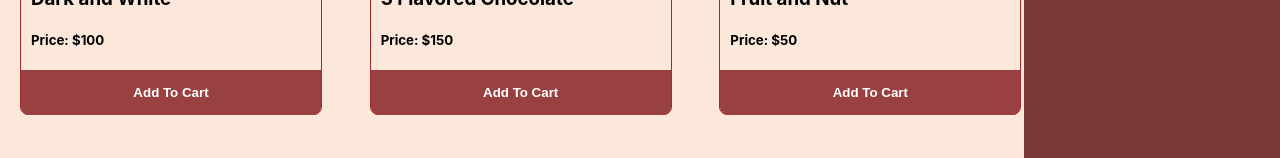
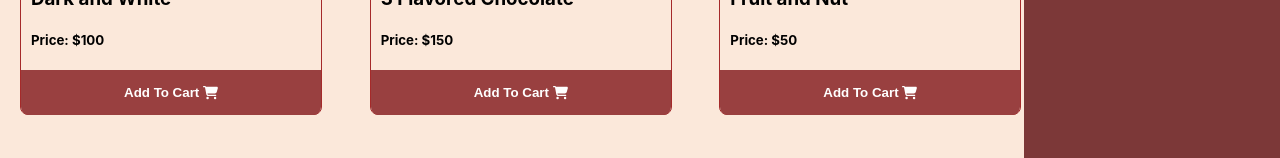
Before and after one commit to pushpitanandy/lucky-one-selector, a React (Create React App) app: page / in a window 1280 px wide. Shown: the part 596-754 px from the top of the page. Built offline with nearby package versions, Linux system fonts and the light colour scheme.

Commit message:
icon on button added

```diff
--- a/src/components/Product/Product.js
+++ b/src/components/Product/Product.js
@@ -1,3 +1,5 @@
+import { faShoppingCart } from '@fortawesome/free-solid-svg-icons';
+import { FontAwesomeIcon } from '@fortawesome/react-fontawesome';
 import React from 'react';
 import './Product.css';
 
@@ -10,7 +12,8 @@
                 <h3>{name}</h3>
                 <h5>Price: ${price}</h5>
             </div>
-            <button onClick={() => handleAddToCart(product)} className='btn-cart'>Add To Cart</button>
+            <button onClick={() => handleAddToCart(product)} className='btn-cart'>Add To Cart <FontAwesomeIcon icon={faShoppingCart}></FontAwesomeIcon></button>
+
         </div>
 
     );
```
